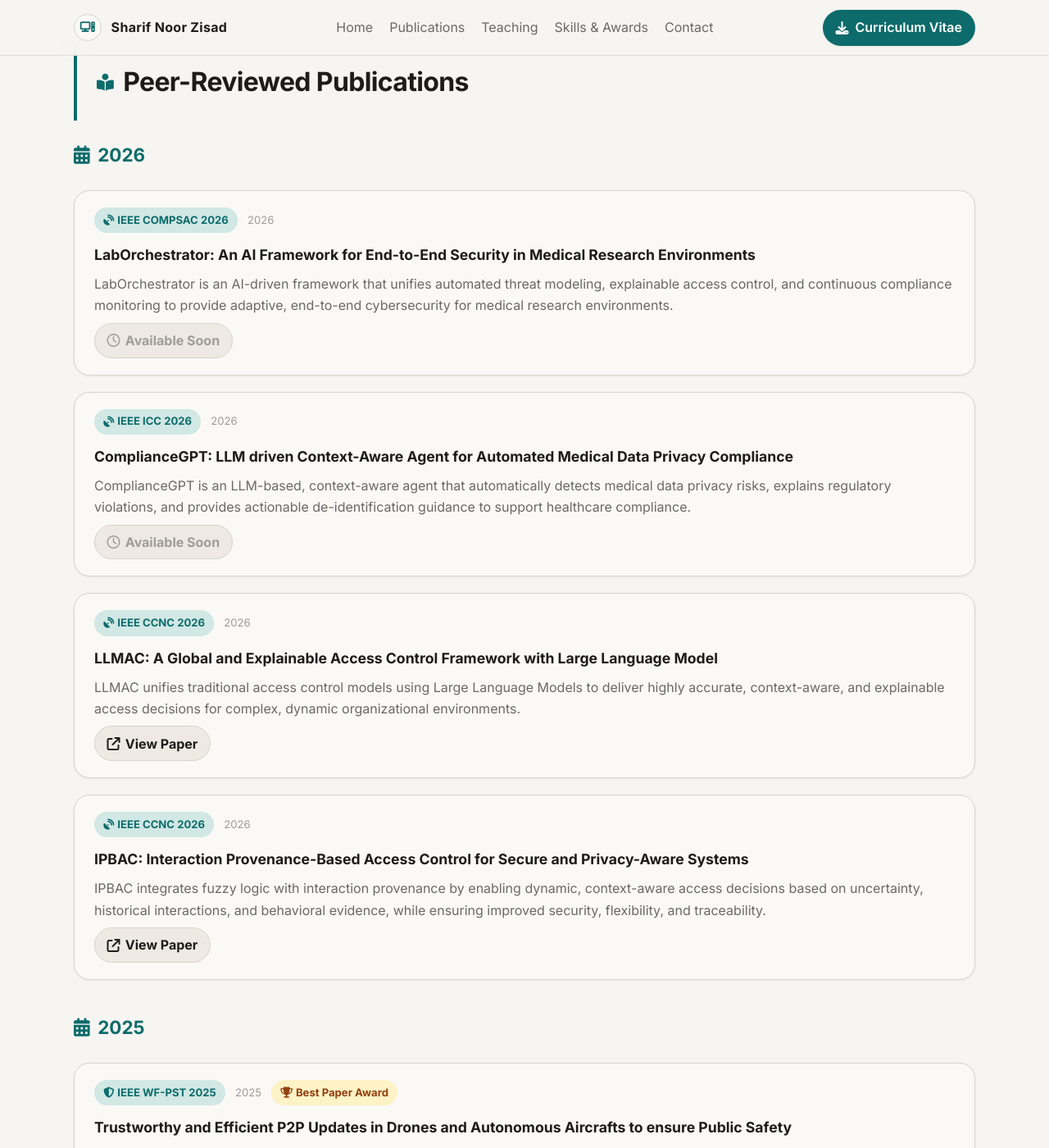
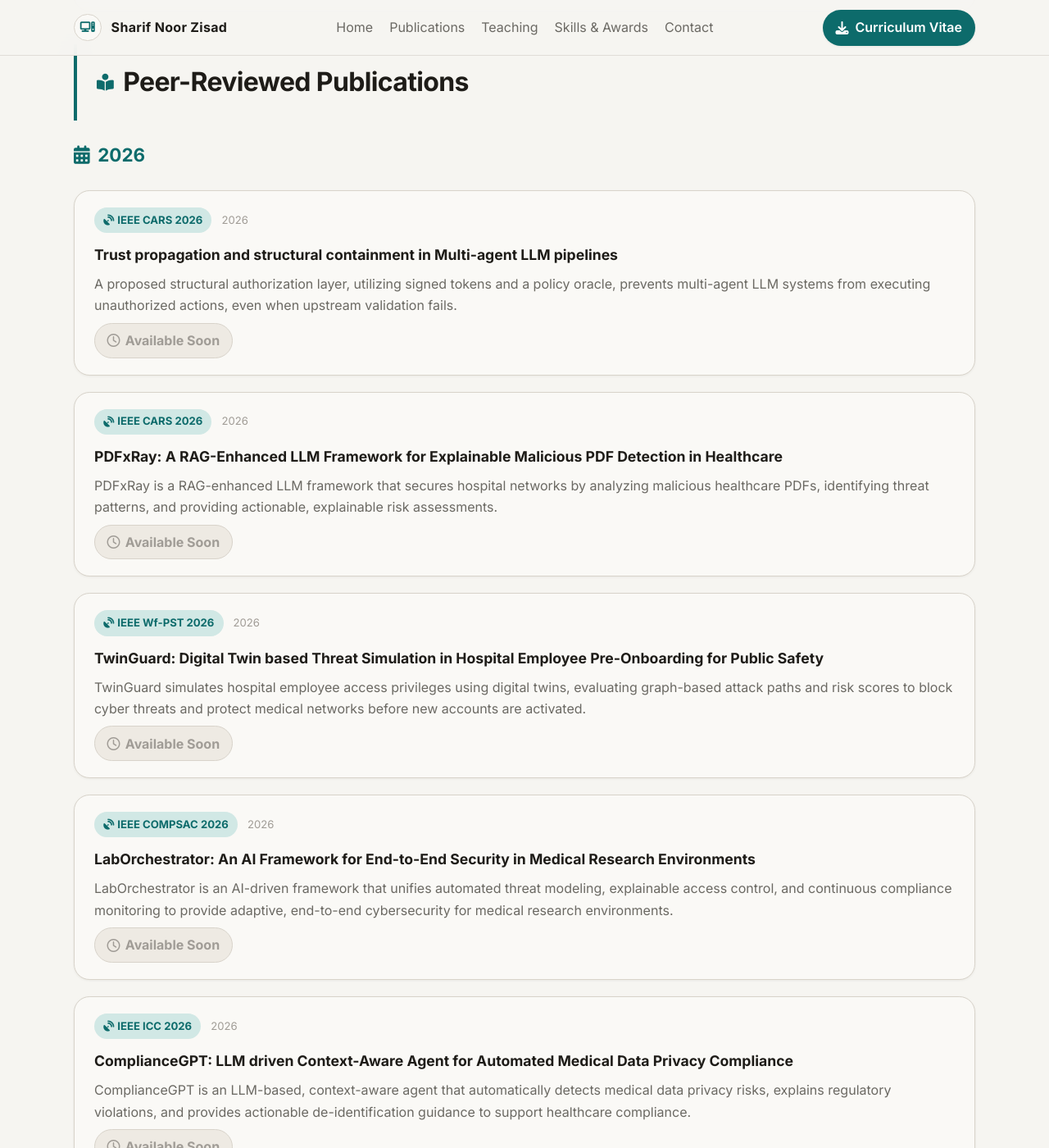
Before and after one commit to snzisad/snzisad.github.io, a Jekyll site: the page built from sections/publications.html, in a window 1280 px wide and 1400 px high, scrolled down 1105 px. Shown: the whole window at 82% size. Built offline with Jekyll 4.4.1, drawn with Linux system fonts in a browser that asks for light colours; some web fonts are replaced; comment, search, counter and statistics services are not loaded.

Commit message:
publication and news updated

```diff
--- a/sections/publications.html
+++ b/sections/publications.html
@@ -124,6 +124,45 @@
         <i class="fa-solid fa-calendar-days"></i> 2026
       </div>
       <div class="pub-list">
+        <article class="pub-card">
+          <div class="pub-meta">
+            <span class="pub-venue">
+              <i class="fa-solid fa-satellite-dish"></i> IEEE CARS 2026 </span>
+            <span class="pub-year">2026</span>
+          </div>
+          <div class="pub-title">Trust propagation and structural containment in Multi-agent LLM pipelines</div>
+          <p class="pub-desc">A proposed structural authorization layer, utilizing signed tokens and a policy oracle, prevents multi-agent LLM systems from executing unauthorized actions, even when upstream validation fails.</p>
+          <div class="pub-actions">
+            <span class="pub-btn soon">
+              <i class="fa-regular fa-clock"></i> Available Soon </span>
+          </div>
+        </article>
+        <article class="pub-card">
+          <div class="pub-meta">
+            <span class="pub-venue">
+              <i class="fa-solid fa-satellite-dish"></i> IEEE CARS 2026 </span>
+            <span class="pub-year">2026</span>
+          </div>
+          <div class="pub-title">PDFxRay: A RAG-Enhanced LLM Framework for Explainable Malicious PDF Detection in Healthcare</div>
+          <p class="pub-desc">PDFxRay is a RAG-enhanced LLM framework that secures hospital networks by analyzing malicious healthcare PDFs, identifying threat patterns, and providing actionable, explainable risk assessments.</p>
+          <div class="pub-actions">
+            <span class="pub-btn soon">
+              <i class="fa-regular fa-clock"></i> Available Soon </span>
+          </div>
+        </article>
+        <article class="pub-card">
+          <div class="pub-meta">
+            <span class="pub-venue">
+              <i class="fa-solid fa-satellite-dish"></i> IEEE Wf-PST 2026 </span>
+            <span class="pub-year">2026</span>
+          </div>
+          <div class="pub-title">TwinGuard: Digital Twin based Threat Simulation in Hospital Employee Pre-Onboarding for Public Safety</div>
+          <p class="pub-desc">TwinGuard simulates hospital employee access privileges using digital twins, evaluating graph-based attack paths and risk scores to block cyber threats and protect medical networks before new accounts are activated.</p>
+          <div class="pub-actions">
+            <span class="pub-btn soon">
+              <i class="fa-regular fa-clock"></i> Available Soon </span>
+          </div>
+        </article>
         <article class="pub-card">
           <div class="pub-meta">
             <span class="pub-venue">
```
Also changed, not shown: index.html (+30 -4 lines).
